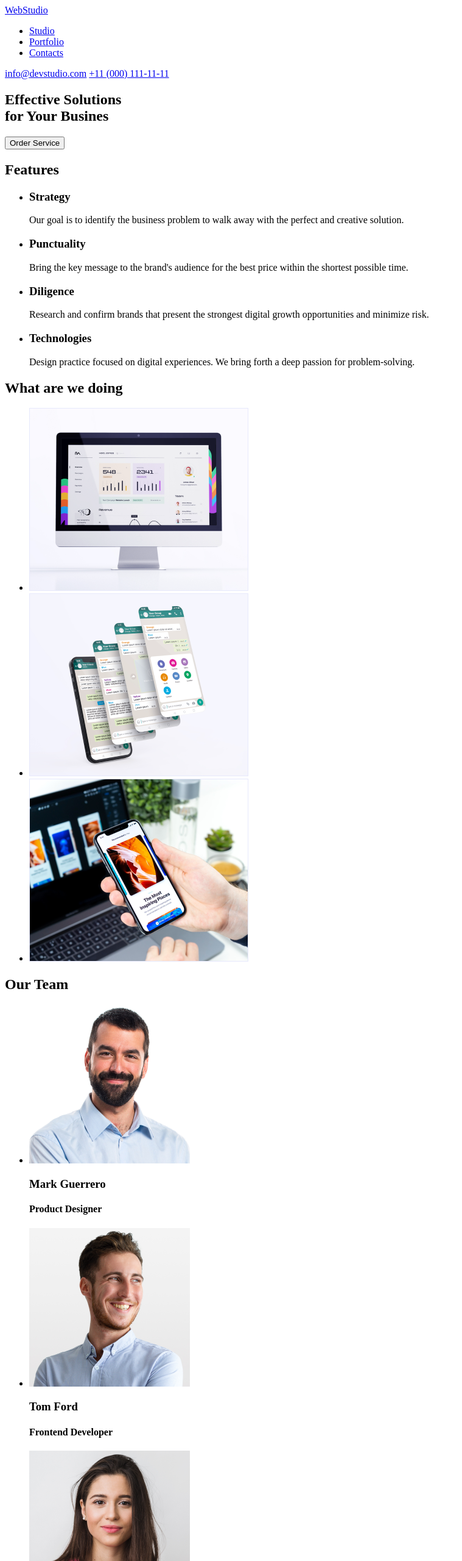
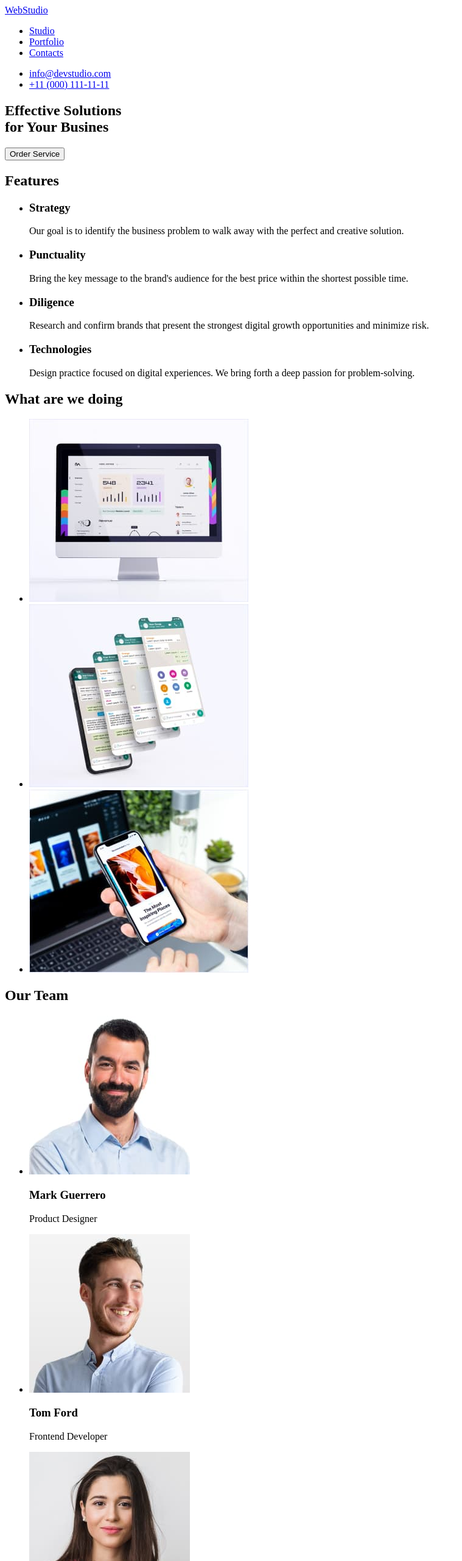
Before and after one commit to Lena-Kharchenko/goit-markup-hw-01, a plain HTML site: page index.html in a window 1280 px wide. Shown: the top 2560 px of the page at 61% size, without its empty margins (0-759 px from the left). Drawn offline with Linux system fonts and the light colour scheme.

Commit message:
виправлення

```diff
--- a/index.html
+++ b/index.html
@@ -1,9 +1,9 @@
 <!DOCTYPE html>
 <html lang="en">
   <head>
-    <meta charset="UTF-8">
-    <meta http-equiv="X-UA-Compatible" content="IE=edge">
-    <meta name="viewport" content="width=device-width, initial-scale=1.0">
+    <meta charset="UTF-8" />
+    <meta http-equiv="X-UA-Compatible" content="IE=edge" />
+    <meta name="viewport" content="width=device-width, initial-scale=1.0" />
     <title>Document</title>
   </head>
   <body>
@@ -12,26 +12,26 @@
       <nav>
         <a href="/">WebStudio</a>
 
-
         <ul>
-                <li><a href="/studio">Studio</a></li>
-                <li><a href="/portfolio">Portfolio</a></li>
+          <li><a href="/studio"> Studio </a></li>
+          <li><a href="/portfolio"> Portfolio</a></li>
           <li><a href="/contacts">Contacts</a></li>
         </ul>
-
       </nav>
       <!--контакти-->
-     <a href="mailto:info@devstudio.com">info@devstudio.com</a>
-     <a href="tel:+11(000)1111111">+11 (000) 111-11-11</a>
+      <ul>
+        <li><a href="mailto:info@devstudio.com">info@devstudio.com</a></li>
+        <li><a href="tel:+11(000)1111111">+11 (000) 111-11-11</a></li>
+      </ul>
     </header>
     <main>
-<div>
       <section>
-        <h1>Effective Solutions <br> for Your Busines</h1>
-        <button>Order Service</button>
+        <h1>
+          Effective Solutions <br />
+          for Your Busines
+        </h1>
+        <button type="button">Order Service</button>
       </section>
-
-</div>
 
       <!--Features-->
       <section>
@@ -39,20 +39,31 @@
         <ul>
           <li>
             <h3>Strategy</h3>
-                <p>Our goal is to identify the business
-                    problem to walk away with the perfect and creative solution. </p>
+            <p>
+              Our goal is to identify the business problem to walk away with the
+              perfect and creative solution.
+            </p>
           </li>
           <li>
             <h3>Punctuality</h3>
-                <p>Bring the key message to the brand's audience for the best price within the shortest possible time.</p>
+            <p>
+              Bring the key message to the brand's audience for the best price
+              within the shortest possible time.
+            </p>
           </li>
           <li>
             <h3>Diligence</h3>
-                <p>Research and confirm brands that present the strongest digital growth opportunities and minimize risk.</p>
+            <p>
+              Research and confirm brands that present the strongest digital
+              growth opportunities and minimize risk.
+            </p>
           </li>
           <li>
             <h3>Technologies</h3>
-                <p>Design practice focused on digital experiences. We bring forth a deep passion for problem-solving.</p>
+            <p>
+              Design practice focused on digital experiences. We bring forth a
+              deep passion for problem-solving.
+            </p>
           </li>
         </ul>
       </section>
@@ -61,13 +72,25 @@
         <h2>What are we doing</h2>
         <ul>
           <li>
-                <img src="/images/Rectangle71.png" alt="computer screen with diagram" width="360">
+            <img
+              src="/images/rectangle1.jpg"
+              alt="computer screen with diagram"
+              width="360"
+            />
           </li>
           <li>
-                <img src="/images/Rectangle72.png" alt="four chat screens" width="360">
+            <img
+              src="/images/rectangle2.jpg"
+              alt="four chat screens"
+              width="360"
+            />
           </li>
           <li>
-                <img src="/images/Rectangle73.png" alt="laptop and phone" width="360">
+            <img
+              src="/images/rectangle3.jpg"
+              alt="laptop and phone"
+              width="360"
+            />
           </li>
         </ul>
       </section>
@@ -75,35 +98,36 @@
         <h2>Our Team</h2>
         <ul>
           <li>
-            <img src="/images/img1.png" alt="Mark Guerrero">
+            <img src="/images/img1.jpg" alt="Mark Guerrero" width="264" />
             <h3>Mark Guerrero</h3>
-            <h4>Product Designer</h4>
+            <p>Product Designer</p>
           </li>
           <li>
-            <img src="/images/img2.png" alt="Tom Ford">
+            <img src="/images/img2.jpg" alt="Tom Ford" width="264" />
             <h3>Tom Ford</h3>
-            <h4>Frontend Developer</h4>
+            <p>Frontend Developer</p>
           </li>
           <li>
-            <img src="/images/img3.png" alt="Camila Garcia">
+            <img src="/images/img3.jpg" alt="Camila Garcia" width="264" />
             <h3>Camila Garcia</h3>
-            <h4>Marketing</h4>
+            <p>Marketing</p>
           </li>
           <li>
-            <img src="/images/img4.png" alt="Daniel Wilson">
+            <img src="/images/img4.jpg" alt="Daniel Wilson" width="264" />
             <h3>Daniel Wilson</h3>
-            <h4>UI Designer</h4>
+            <p>UI Designer</p>
           </li>
         </ul>
       </section>
-
     </main>
     <!--footer-->
     <footer>
       <a href="/">WebStudio</a>
 
-    <p>Increase the flow of customers and sales for your business with digital marketing & growth solutions.</p>
-
+      <p>
+        Increase the flow of customers and sales for your business with digital
+        marketing & growth solutions.
+      </p>
     </footer>
   </body>
 </html>
```
Also changed, not shown: images/Rectangle71.png (deleted), images/Rectangle72.png (deleted), images/Rectangle73.png (deleted), images/img1.jpg (added), images/img1.png (deleted), images/img2.jpg (added), images/img2.png (deleted), images/img3.jpg (added), images/img3.png (deleted), images/img4.jpg (added), images/img4.png (deleted), images/rectangle1.jpg (added), images/rectangle2.jpg (added), images/rectangle3.jpg (added). Lines whose indentation alone changed are shown as unchanged.
